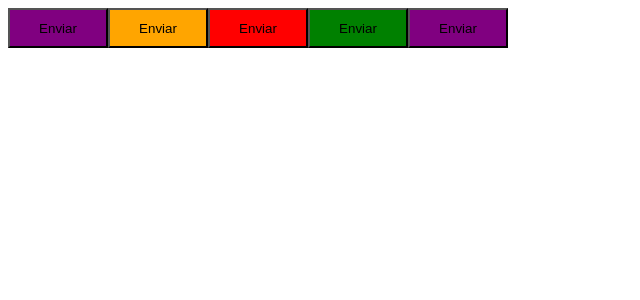
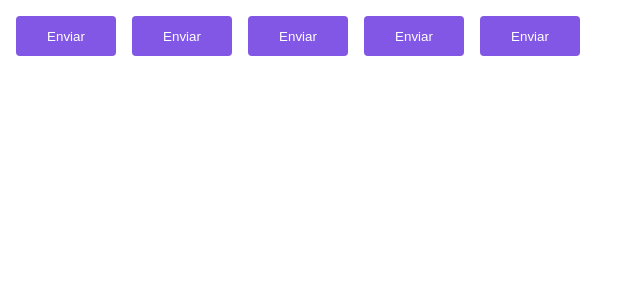
Before and after one commit to Pietro-berg7/reactjs-rocketseat-ignite-2022, a React (Vite) app in the folder 02-ignite-timer/: page / in a window 1280 px wide. Shown: the top 300 px of the page, without its empty margins (0-640 px from the left). Built offline with nearby package versions, Linux system fonts and the light colour scheme.

Commit message:
configuring themes

```diff
--- a/02-ignite-timer/src/App.tsx
+++ b/02-ignite-timer/src/App.tsx
@@ -1,13 +1,15 @@
+import { ThemeProvider } from "styled-components";
 import { Button } from "./components/Button";
+import { defaultTheme } from "./styles/themes/default";
 
 export function App() {
   return (
-    <>
+    <ThemeProvider theme={defaultTheme}>
       <Button variant="primary" />
       <Button variant="secondary" />
       <Button variant="danger" />
       <Button variant="success" />
       <Button />
-    </>
+    </ThemeProvider>
   );
 }
--- a/02-ignite-timer/src/components/Button.styles.ts
+++ b/02-ignite-timer/src/components/Button.styles.ts
@@ -16,10 +16,16 @@
 export const ButtonContainer = styled.button<ButtonContainerProps>`
   width: 100px;
   height: 40px;
+  border-radius: 4px;
+  border: 0;
+  margin: 8px;
 
-  ${(props) => {
+  background-color: ${(props) => props.theme.primary};
+  color: ${(props) => props.theme.white};
+
+  /* ${(props) => {
     return css`
       background-color: ${buttonVariants[props.variant]};
     `;
-  }}
+  }} */
 `;
--- /dev/null
+++ b/02-ignite-timer/src/styles/themes/default.ts
@@ -0,0 +1,5 @@
+export const defaultTheme = {
+  white: "#fff",
+  primary: "#8257e6",
+  secondary: "orange",
+};
```
